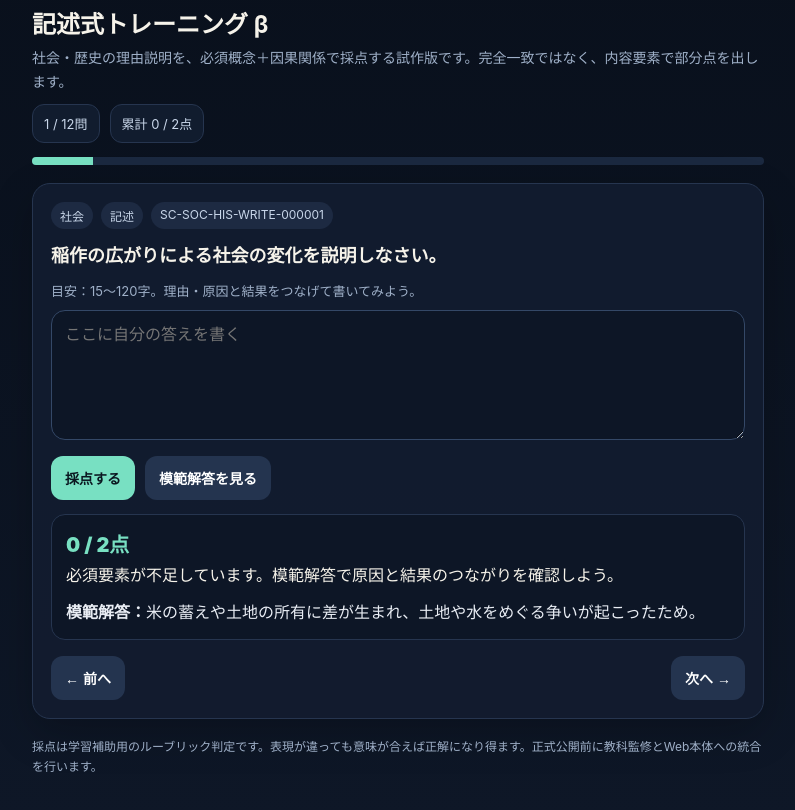
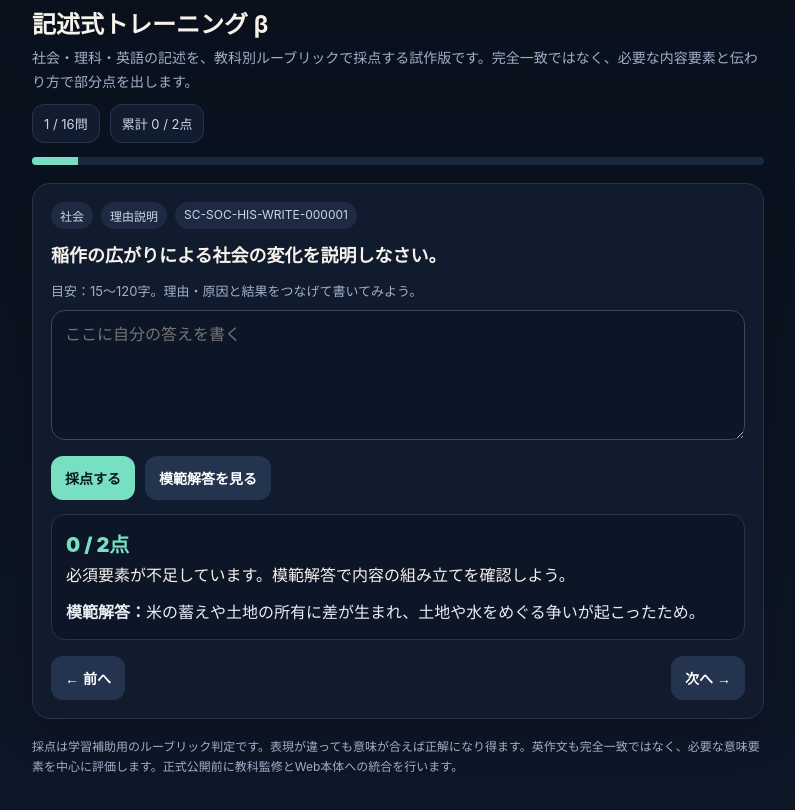
Before and after one commit to operation-compass/study-compass, a plain HTML site: page written-practice.html in a window 1280 px wide. Both pictures are taken after a click on the button "採点する". Shown: the part 36-846 px from the top of the page, without its empty margins (242-1037 px from the left). Drawn offline with Linux system fonts and the light colour scheme.

Commit message:
feat: extend written practice beta to science and English

```diff
--- a/written-practice.html
+++ b/written-practice.html
@@ -5,7 +5,7 @@
 <meta name="viewport" content="width=device-width,initial-scale=1">
 <title>Study COMPASS｜記述式トレーニング</title>
 <style>
-:root{--bg:#0b1220;--card:#121c2f;--text:#f6f3ea;--muted:#9fb0c8;--accent:#78e0c2;--line:#26354f;--warn:#ffd479}
+:root{--bg:#0b1220;--card:#121c2f;--text:#f6f3ea;--muted:#9fb0c8;--accent:#78e0c2;--line:#26354f}
 *{box-sizing:border-box}body{margin:0;background:linear-gradient(180deg,#09101c,#0e1727);color:var(--text);font-family:-apple-system,BlinkMacSystemFont,"Segoe UI","Noto Sans JP",sans-serif}
 .wrap{max-width:760px;margin:auto;padding:18px 14px 40px}.brand{font-size:12px;letter-spacing:.16em;color:var(--accent);font-weight:800}
 h1{font-size:24px;margin:8px 0 6px}.sub{color:var(--muted);font-size:14px;line-height:1.7}.card{background:rgba(18,28,47,.96);border:1px solid var(--line);border-radius:18px;padding:18px;margin-top:18px;box-shadow:0 14px 40px rgba(0,0,0,.22)}
@@ -22,13 +22,13 @@ textarea{width:100%;min-height:130px;border:1px solid #344867;border-radius:14px
 <div class="wrap">
 <div class="brand">STUDY COMPASS</div>
 <h1>記述式トレーニング β</h1>
-<div class="sub">社会・歴史の理由説明を、必須概念＋因果関係で採点する試作版です。完全一致ではなく、内容要素で部分点を出します。</div>
+<div class="sub">社会・理科・英語の記述を、教科別ルーブリックで採点する試作版です。完全一致ではなく、必要な内容要素と伝わり方で部分点を出します。</div>
 <div class="topstats"><div class="stat" id="countStat"></div><div class="stat" id="scoreStat"></div></div>
 <div class="progress"><div class="bar" id="bar"></div></div>
 <div class="card">
-  <div class="meta"><span class="tag">社会</span><span class="tag">記述</span><span class="tag" id="idTag"></span></div>
+  <div class="meta"><span class="tag" id="subjectTag"></span><span class="tag" id="schemaTag"></span><span class="tag" id="idTag"></span></div>
   <div class="q" id="q"></div>
-  <div class="hint">目安：15〜120字。理由・原因と結果をつなげて書いてみよう。</div>
+  <div class="hint" id="hint"></div>
   <textarea id="answer" placeholder="ここに自分の答えを書く"></textarea>
   <div class="actions">
     <button class="btn primary" id="check">採点する</button>
@@ -40,7 +40,7 @@ textarea{width:100%;min-height:130px;border:1px solid #344867;border-radius:14px
     <button class="btn secondary" id="next">次へ →</button>
   </div>
 </div>
-<div class="note">採点は学習補助用のルーブリック判定です。表現が違っても意味が合えば正解になり得ます。正式公開前に教科監修とWeb本体への統合を行います。</div>
+<div class="note">採点は学習補助用のルーブリック判定です。表現が違っても意味が合えば正解になり得ます。英作文も完全一致ではなく、必要な意味要素を中心に評価します。正式公開前に教科監修とWeb本体への統合を行います。</div>
 </div>
 <script>
 const KEY="studyCompassWrittenBetaV1";
@@ -56,31 +56,45 @@ const qs=[
 {id:"SC-SOC-HIS-WRITE-000009",q:"地租改正が政府の安定した収入につながった理由を説明しなさい。",model:"収穫高ではなく地価を基準とし、土地所有者に現金で税を納めさせたため。",groups:[["地価"],["現金"],["土地所有者","税","地租"]]},
 {id:"SC-SOC-HIS-WRITE-000010",q:"第一次世界大戦中に日本の輸出が増えた理由を説明しなさい。",model:"ヨーロッパ諸国の生産やアジア向け輸出が戦争で減り、日本製品への需要と日本の輸出が増えたため。",groups:[["ヨーロッパ","欧州"],["生産","輸出","減"],["日本","需要","輸出","増"]]},
 {id:"SC-SOC-HIS-WRITE-000011",q:"農地改革のねらいを説明しなさい。",model:"地主の農地を政府が買い上げ小作農に売り渡し、自作農を増やして地主への依存を弱めようとした。",groups:[["地主","農地"],["小作","売り渡"],["自作農","依存","弱"]]},
-{id:"SC-SOC-HIS-WRITE-000012",q:"高度経済成長期に公害が深刻化した理由を説明しなさい。",model:"工業生産が急増する一方で環境対策が十分でなく、工場の排水や排煙が水や空気を汚染したため。",groups:[["工業","生産","増"],["環境","対策","十分でな"],["排水","排煙","汚染","公害"]]}
+{id:"SC-SOC-HIS-WRITE-000012",q:"高度経済成長期に公害が深刻化した理由を説明しなさい。",model:"工業生産が急増する一方で環境対策が十分でなく、工場の排水や排煙が水や空気を汚染したため。",groups:[["工業","生産","増"],["環境","対策","十分でな"],["排水","排煙","汚染","公害"]]},
+{id:"SC-SCI-WR-000002",subject:"理科",schema:"理由説明",max:2,hint:"目安：15〜140字。現象とその理由をつなげて説明しよう。",q:"銅を加熱すると全体の質量が増えた理由を説明しなさい。",model:"銅が空気中の酸素と結びついて酸化銅になったため、その酸素の質量分だけ全体の質量が増えた。",groups:[["銅"],["酸素","空気"],["結び","酸化銅","質量","増"]]},
+{id:"SC-ENG-WR-000001",subject:"英語",schema:"自由英作文",max:3,hint:"意見と because を使った理由が伝わる英文を書こう。",q:"Do you think students should read every day? Write your opinion and one reason.",model:"I think students should read every day because reading helps them learn new words.",groups:[["i think","students should","should read"],["because"],["read","reading","word","learn"]]},
+{id:"SC-ENG-WR-000002",subject:"英語",schema:"自由英作文",max:3,hint:"経験・継続と、これからしたいことを英語で書こう。",q:"Write about your experience studying English and something you want to do with English in the future.",model:"I have studied English for three years. I want to use English when I travel abroad.",groups:[["have studied","have learned","for","since"],["english"],["want to","will","travel","use english"]]},
+{id:"SC-ENG-WR-000004",subject:"英語",schema:"自由英作文",max:3,hint:"提案と理由が伝わる英文を書こう。",q:"Write one suggestion for reducing plastic waste and give a reason.",model:"We should use reusable bottles because they can reduce plastic waste.",groups:[["should","let's","we can"],["reusable","bottle","plastic"],["because","reduce","waste"]]}
 ];
 let state=JSON.parse(localStorage.getItem(KEY)||'{"i":0,"scores":{}}');
-function norm(s){return (s||"").toLowerCase().normalize("NFKC").replace(/[\s、。,.・「」『』（）()]/g,"")}
+if(state.i>=qs.length) state.i=0;
+function norm(s){return (s||"").toLowerCase().normalize("NFKC").replace(/[\s、。,.・「」『』（）()!?]/g,"")}
+function spec(item){return {subject:item.subject||"社会",schema:item.schema||"理由説明",max:item.max||2,hint:item.hint||"目安：15〜120字。理由・原因と結果をつなげて書いてみよう。"}}
 function grade(item,text){
- const n=norm(text); if(!n) return {score:0,hit:0};
+ const n=norm(text), s=spec(item); if(!n) return {score:0,hit:0,max:s.max};
  let hit=0; for(const g of item.groups){if(g.some(k=>n.includes(norm(k)))) hit++}
- const score=hit>=3?2:hit>=1?1:0; return {score,hit};
+ let score=0;
+ if(s.max===3){score=hit>=3?3:hit===2?2:hit===1?1:0}else{score=hit>=3?2:hit>=1?1:0}
+ return {score,hit,max:s.max};
 }
 function save(){localStorage.setItem(KEY,JSON.stringify(state))}
+function totals(){
+ const ids=Object.keys(state.scores),total=Object.values(state.scores).reduce((a,b)=>a+b,0);
+ const possible=ids.reduce((a,id)=>{const x=qs.find(q=>q.id===id);return a+(x?spec(x).max:0)},0);
+ return {total,possible};
+}
 function render(){
- const item=qs[state.i]; document.getElementById("q").textContent=item.q; document.getElementById("idTag").textContent=item.id;
- document.getElementById("answer").value=""; document.getElementById("result").style.display="none";
- const done=Object.keys(state.scores).length, total=Object.values(state.scores).reduce((a,b)=>a+b,0);
- document.getElementById("countStat").textContent=(state.i+1)+" / "+qs.length+"問";
- document.getElementById("scoreStat").textContent="累計 "+total+" / "+(done*2||0)+"点";
+ const item=qs[state.i],s=spec(item);
+ document.getElementById("q").textContent=item.q; document.getElementById("idTag").textContent=item.id;
+ document.getElementById("subjectTag").textContent=s.subject;document.getElementById("schemaTag").textContent=s.schema;document.getElementById("hint").textContent=s.hint;
+ document.getElementById("answer").value="";document.getElementById("result").style.display="none";
+ const t=totals();document.getElementById("countStat").textContent=(state.i+1)+" / "+qs.length+"問";
+ document.getElementById("scoreStat").textContent="累計 "+t.total+" / "+t.possible+"点";
  document.getElementById("bar").style.width=((state.i+1)/qs.length*100)+"%";
 }
 document.getElementById("check").onclick=()=>{
- const item=qs[state.i], text=document.getElementById("answer").value.trim(), g=grade(item,text);
- state.scores[item.id]=g.score; save();
- const msg=g.score===2?"必要な要素がしっかり入っています。":g.score===1?"方向は合っています。理由と結果のつながりをもう一段具体化しよう。":"必須要素が不足しています。模範解答で原因と結果のつながりを確認しよう。";
- const r=document.getElementById("result"); r.innerHTML='<div class="score">'+g.score+' / 2点</div><div>'+msg+'</div><div class="answer"><b>模範解答：</b>'+item.model+'</div>';r.style.display="block";renderStatsOnly();
+ const item=qs[state.i],text=document.getElementById("answer").value.trim(),g=grade(item,text);
+ state.scores[item.id]=g.score;save();
+ const msg=g.score===g.max?"必要な要素がしっかり入っています。":g.score>0?"方向は合っています。足りない要素を模範解答と比べてみよう。":"必須要素が不足しています。模範解答で内容の組み立てを確認しよう。";
+ const r=document.getElementById("result");r.innerHTML='<div class="score">'+g.score+' / '+g.max+'点</div><div>'+msg+'</div><div class="answer"><b>模範解答：</b>'+item.model+'</div>';r.style.display="block";
+ const t=totals();document.getElementById("scoreStat").textContent="累計 "+t.total+" / "+t.possible+"点";
 };
-function renderStatsOnly(){const done=Object.keys(state.scores).length,total=Object.values(state.scores).reduce((a,b)=>a+b,0);document.getElementById("scoreStat").textContent="累計 "+total+" / "+(done*2||0)+"点"}
 document.getElementById("model").onclick=()=>{const item=qs[state.i],r=document.getElementById("result");r.innerHTML='<div class="answer"><b>模範解答：</b>'+item.model+'</div>';r.style.display="block"};
 document.getElementById("prev").onclick=()=>{state.i=(state.i-1+qs.length)%qs.length;save();render()};
 document.getElementById("next").onclick=()=>{state.i=(state.i+1)%qs.length;save();render()};
```
